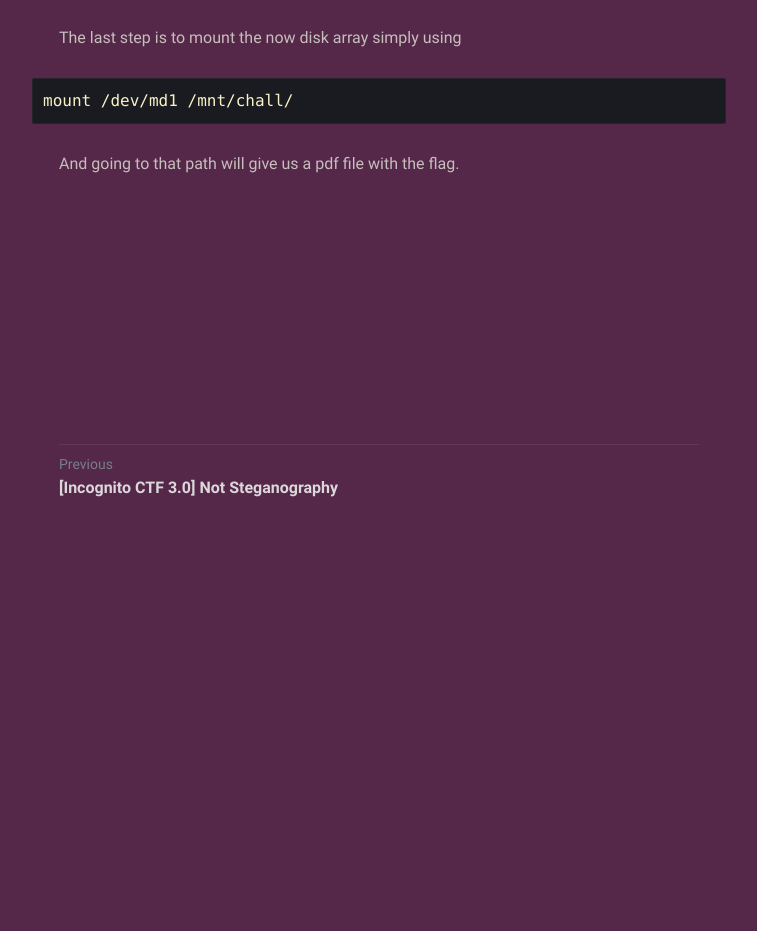
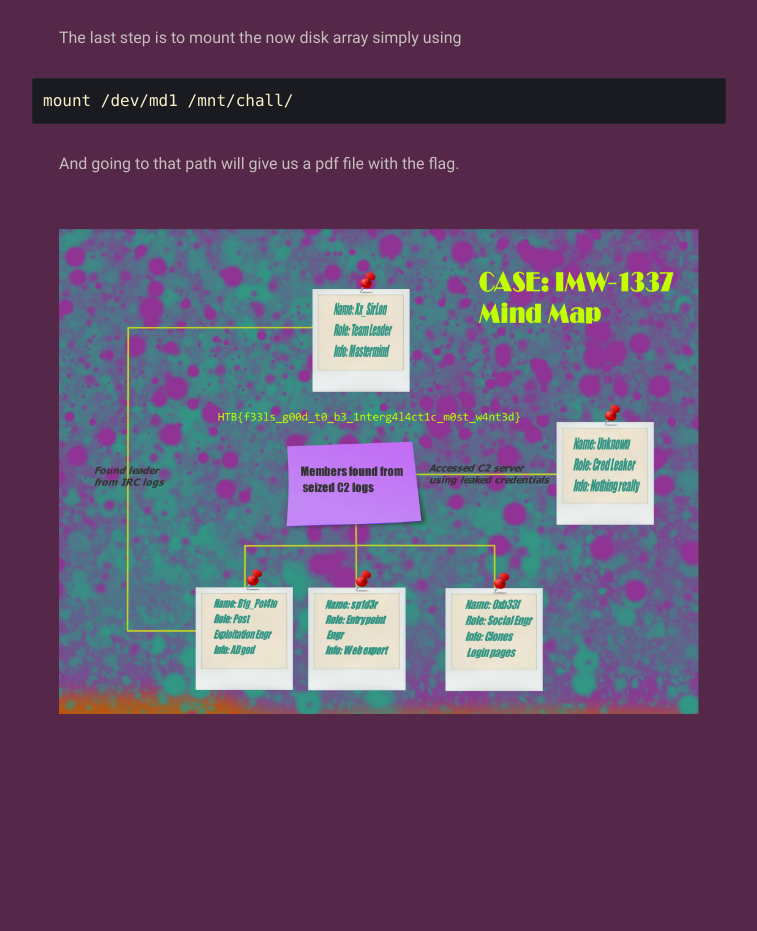
Before and after one commit to HACKappatoi/HACKappatoi.github.io, a Jekyll site: the page built from _posts/intergalactic recovery/2022-05-15-Intergalactic-Recovery.md, in a window 1280 px wide. Shown: the part 3321-4252 px from the top of the page, without its empty margins (261-1018 px from the left). Built offline with Jekyll 4.4.1, drawn with Linux system fonts in a browser that asks for light colours; before the commit the page ends 3831 px from its top, so only the background shows below that.

Commit message:
Update 2022-05-15-Intergalactic-Recovery.md

````diff
--- a/_posts/intergalactic recovery/2022-05-15-Intergalactic-Recovery.md
+++ b/_posts/intergalactic recovery/2022-05-15-Intergalactic-Recovery.md
@@ -45,3 +45,5 @@ mount /dev/md1 /mnt/chall/
 ```
 
 And going to that path will give us a pdf file with the flag.
+
+![](/assets/posts_images/intergalactic_recovery/Immagine 2022-05-19 234238.png)
````
